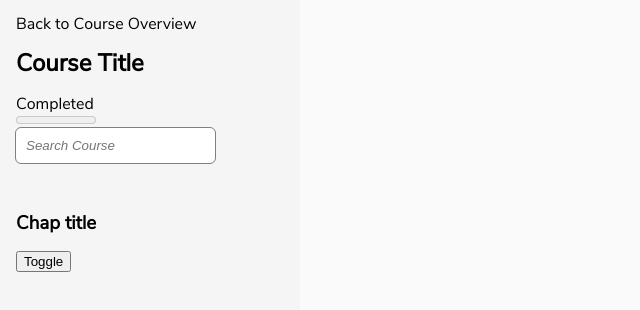
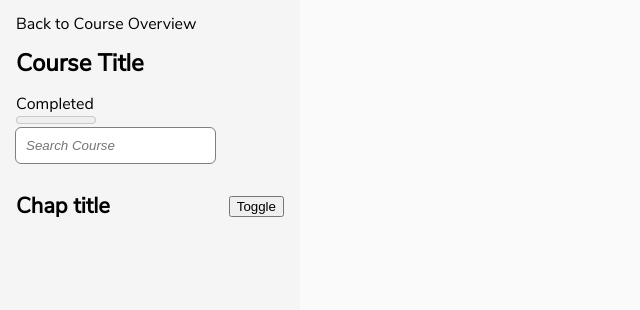
Before and after one commit to leilamyar/educativeio-clone-frontend, a plain HTML site: page index.html in a window 1280 px wide. Shown: the whole page, without its empty margins (0-640 px from the left). Drawn offline with Linux system fonts and the light colour scheme.

Commit message:
fix(chap-menu-c): style

```diff
--- a/public/css/style.css
+++ b/public/css/style.css
@@ -85,3 +85,18 @@ article.chap-content-container {
   padding: 0.5em;
   margin: 0.5em;
 }
+
+.chap-header {
+  display: flex;
+  justify-content: space-between;
+  /* height: max-content; */
+  margin: 0;
+}
+.chap-header>h3 {
+  margin: 0;
+}
+
+.chap-header>button {
+  height: max-content;
+  margin: auto 0;
+}
--- a/public/js/display-course-2.js
+++ b/public/js/display-course-2.js
@@ -93,7 +93,7 @@ const makeArticleListeningLink = (title, content) => {
   return articleLink;
 };
 
-const makeToggableArticleList = (articleLinks = []) => {
+const makeToggableTitlesWithBtn = (articleLinks = []) => {
   const titlesContainer = createElem('div', null,'titles-container');
   titlesContainer.setAttribute('data-is-toggled', false);
 
@@ -114,25 +114,30 @@ const makeToggableArticleList = (articleLinks = []) => {
     };
   });
 
-  const toggableContainer = createElem('div', null, 'toggable-container');
-  toggableContainer.appendChild(toggleBtn);
-  toggableContainer.appendChild(titlesContainer);
+  // const toggableContainer = createElem('div', null, 'toggable-container');
+  // toggableContainer.appendChild(toggleBtn);
+  // toggableContainer.appendChild(titlesContainer);
 
-  return toggableContainer;
+  // return toggableContainer;
+  return {
+    btn: toggleBtn,
+    titlesContainer: titlesContainer,
+  };
 };
 
-const makeMenuChapContainer = (chapTitle /*, toggableContainer */) => {
+const makeMenuChapContainer = (chapTitle, toggableTitles) => {
   const chapContainer = createElem('div', null, 'menu-chap-container');
-  chapContainer.appendChild(createElem('h3', chapTitle));
-  // console.log(chapContainer)
-  // console.log(toggableContainer)
-  // chapContainer.appendChild(toggableContainer);
+  const chapHeader = createElem('h3', null, 'chap-header');
+  const chapTitleEl = createElem('h3', chapTitle);
+  chapHeader.appendChild(chapTitleEl);
+  chapHeader.appendChild(toggableTitles.btn);
+  chapContainer.appendChild(chapHeader);
+  chapContainer.appendChild(toggableTitles.titlesContainer);
   return chapContainer;
 };
 
 document.addEventListener("readystatechange", (e) => { //see tjs book p. 184
   if(document.readyState == "interactive") {
-    const menu = document.querySelector('.course-menu');
 
 
 
@@ -145,14 +150,16 @@ document.addEventListener("readystatechange", (e) => { //see tjs book p. 184
     // const menu = document.querySelector('.course-menu');
     // menu.appendChild(makeArticleListeningLink(t, cc));
 
-    const toggableMenuTitles = makeToggableArticleList([makeArticleListeningLink(t, cc)]);
-    // console.log(toggableMenuTitles)
+    const toggableTitles = makeToggableTitlesWithBtn([makeArticleListeningLink(t, cc)]);
+    console.log(toggableTitles)
 
-    const chapMenu = makeMenuChapContainer(chapTtl, toggableMenuTitles);
-    chapMenu.appendChild(toggableMenuTitles);
+    const chapMenu = makeMenuChapContainer(chapTtl, toggableTitles);
+    // chapMenu.appendChild(toggableTitles.btn);
+    // chapMenu.appendChild(toggableTitles.titlesContainer);
     // console.log(chapMenu)
 
 
+    const menu = document.querySelector('.course-menu');
     menu.appendChild(chapMenu);
 
     // fetch data here
```
